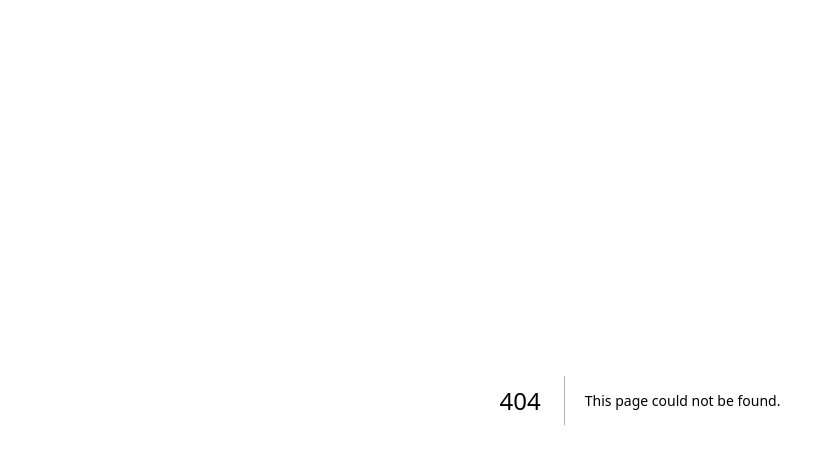
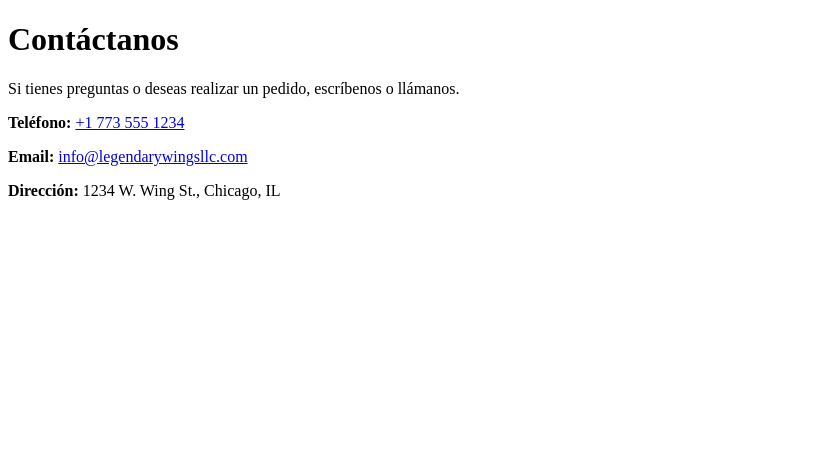
Before and after one commit to Legendaray/LegendarywingsLLC, a Next.js app: page /pages/pages/contact in a window 1280 px wide. Before the commit this address had no page. Shown: the top 464 px of the page, without its empty margins (0-835 px from the left). Built offline with nearby package versions, Linux system fonts and the light colour scheme.

Commit message:
Create contact.js

```diff
--- /dev/null
+++ b/pages/pages/pages/contact.js
@@ -0,0 +1,17 @@
+import React from "react";
+
+export default function Contact() {
+  return (
+    <main className="min-h-screen flex flex-col items-center justify-center p-6">
+      <h1 className="text-3xl font-bold mb-4">Contáctanos</h1>
+      <p className="text-lg mb-6 max-w-xl text-center">
+        Si tienes preguntas o deseas realizar un pedido, escríbenos o llámanos.
+      </p>
+      <div className="space-y-2 text-center">
+        <p><strong>Teléfono:</strong> <a href="tel:+17735551234" className="text-blue-600">+1 773 555 1234</a></p>
+        <p><strong>Email:</strong> <a href="mailto:info@legendarywingsllc.com" className="text-blue-600">info@legendarywingsllc.com</a></p>
+        <p><strong>Dirección:</strong> 1234 W. Wing St., Chicago, IL</p>
+      </div>
+    </main>
+  );
+}
```
